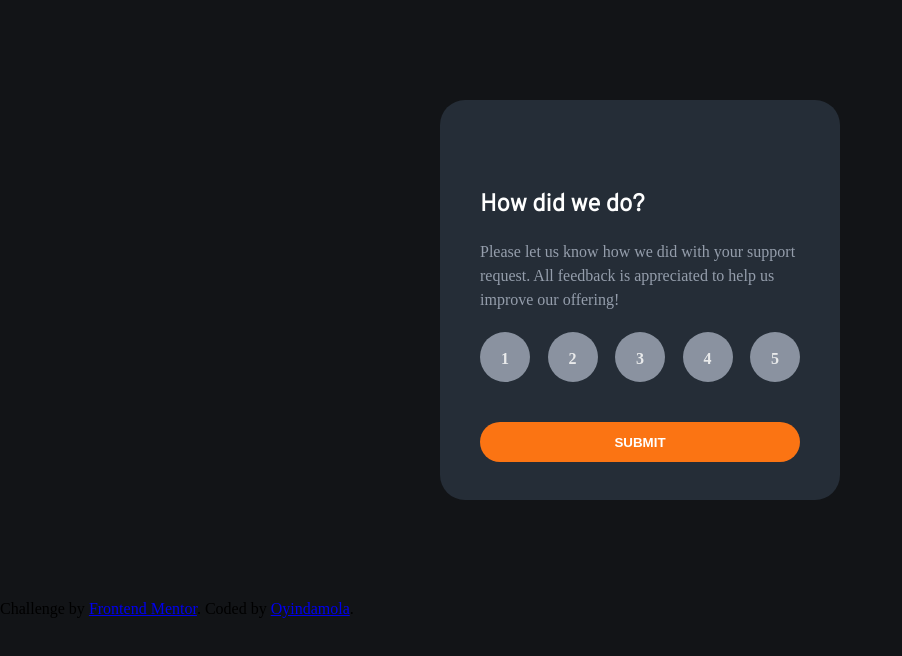
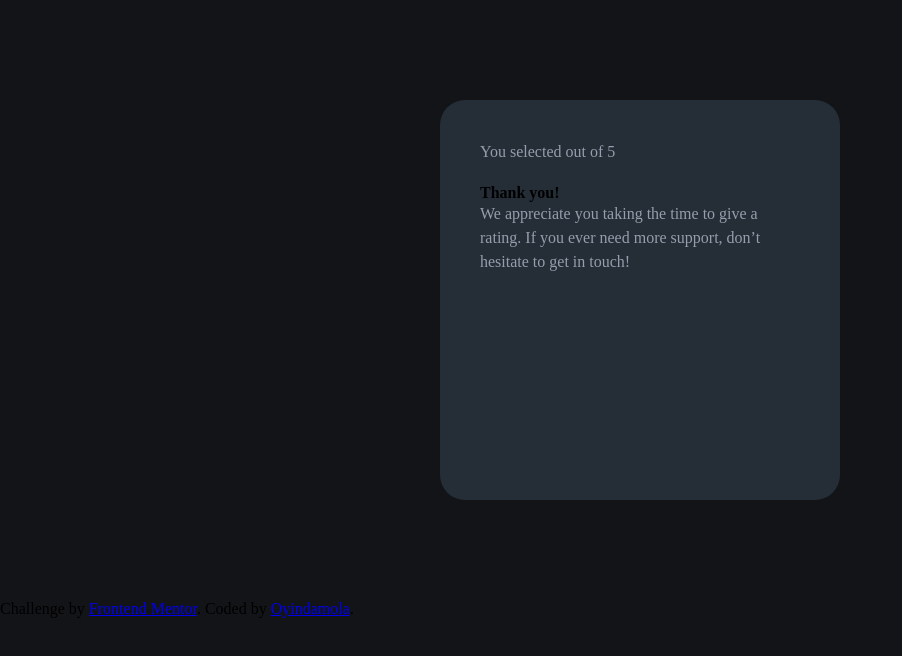
Before and after one commit to oyindamolaWbCode/interactive_rating-, a plain HTML site: page index.html in a window 1280 px wide. Shown: the whole page, without its empty margins (0-902 px from the left). Drawn offline with Linux system fonts and the light colour scheme.

Commit message:
UPDATE thank you interface

```diff
--- a/index.html
+++ b/index.html
@@ -11,10 +11,11 @@
 <body>
   <!-- Rating state start -->
 <div id="space-container">
- <h2>How did we do?</h2>
-  <p>Please let us know how we did with your support request. All feedback is appreciated
+  <div class="the-contain">
+    <h2>How did we do?</h2>
+      <p>Please let us know how we did with your support request. All feedback is appreciated
   to help us improve our offering!</p>
-  <div class="flex-rating">
+      <div class="flex-rating">
     <div class="rating-1">
       <h4 id="rate">1</h4>
     </div>
@@ -32,8 +33,8 @@
     </div>
   </div>
 <button onclick="submit()">Submit</button>
+ </div>
   <!-- Rating state end -->
-</div>
   <!-- Thank you state start -->
 <div class="thankyou">
  <div class="thankyou-rate">
@@ -44,7 +45,7 @@
   don’t hesitate to get in touch!</p>
   <!-- Thank you state end -->
 </div>
-
+</div>
   <div class="attribution">
     Challenge by <a href="https://www.frontendmentor.io?ref=challenge" target="_blank">Frontend Mentor</a>.
     Coded by <a href="#">Oyindamola</a>.
--- a/index.js
+++ b/index.js
@@ -1 +1,3 @@
-let thankYou = document.querySelector(".thankyou").style.display = "none";
+let theContain = document.querySelector(".the-contain").style.display = "none";
+
+let
```
